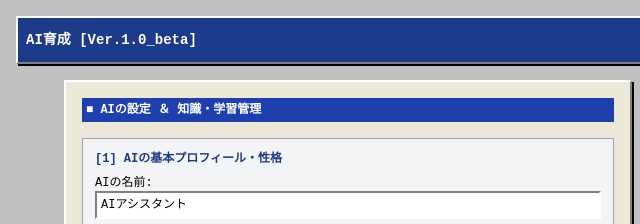
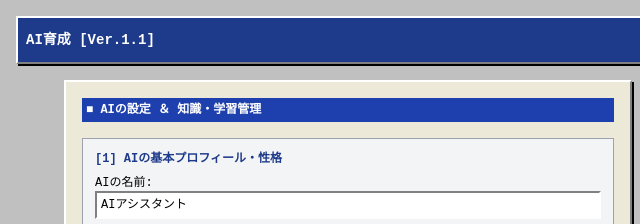
Before and after one commit to teumadesu/tum-ai, a plain HTML site: page index.html in a window 1280 px wide. Shown: the top 224 px of the page, 0-640 px from the left. Drawn offline with nearby package versions, Linux system fonts and the light colour scheme.

Commit message:
一部機能の追加・訂正

```diff
--- a/index.html
+++ b/index.html
@@ -52,7 +52,7 @@
 <body class="p-4 min-h-screen flex flex-col">
 
     <header class="windows-box p-2 mb-4 flex justify-between items-center bg-blue-900 text-white font-bold text-sm">
-        <div>AI育成 [Ver.1.0_beta]</div>
+        <div>AI育成 [Ver.1.1]</div>
         <button onclick="openExportModal()" class="windows-button px-2 py-1 text-black text-xs">学習データの出力・管理</button>
     </header>
 
@@ -277,31 +277,25 @@
             }, 300);
         }
 
-        // 🧠 AIの思考エンジン（複数の知識にマッチするかどうかを判定して組み合わせる）
+        // 🧠 複数キーワード対応の思考エンジン
         function thinkAiResponse(userText) {
             const lower = userText.toLowerCase();
             let matchedAnswers = [];
 
-            // 登録されているすべての知識データをチェックし、部分一致するものをすべて拾う
             for (let item of appState.qaList) {
                 const qLower = item.question.toLowerCase();
-                // ユーザーの入力にキーワードが含まれているか、またはキーワードにユーザーの入力が含まれている場合
                 if (lower.includes(qLower) || qLower.includes(lower)) {
-                    // すでに同じ答えが追加されていなければリストに追加
                     if (!matchedAnswers.includes(item.answer)) {
                         matchedAnswers.push(item.answer);
                     }
                 }
             }
 
-            // 何かしらの知識（挨拶やキーワード）にヒットした場合
             if (matchedAnswers.length > 0) {
-                // ヒットした複数の答えを自然につなぎ合わせる
                 let combinedAnswer = matchedAnswers.join(" ");
                 return { answer: combinedAnswer, isUnknown: false };
             }
 
-            // 一つもヒットしなかった場合（未知の質問）
             lastUnknownQuestion = userText;
             return {
                 answer: appState.config.fallback,
```
